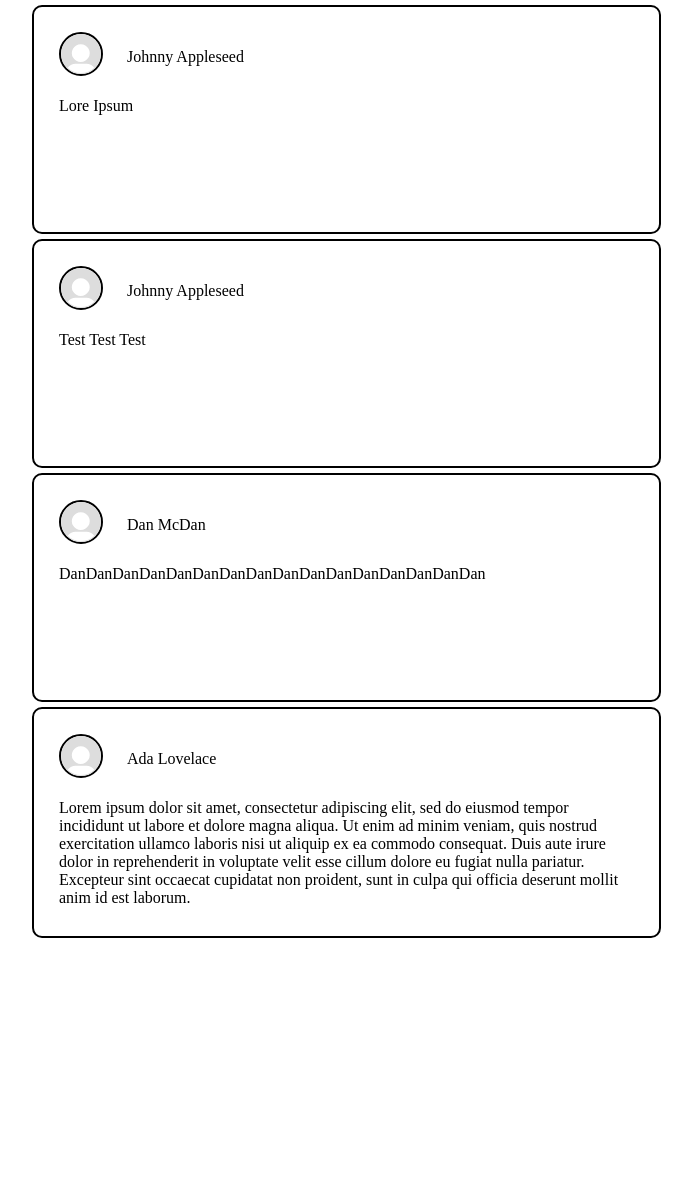
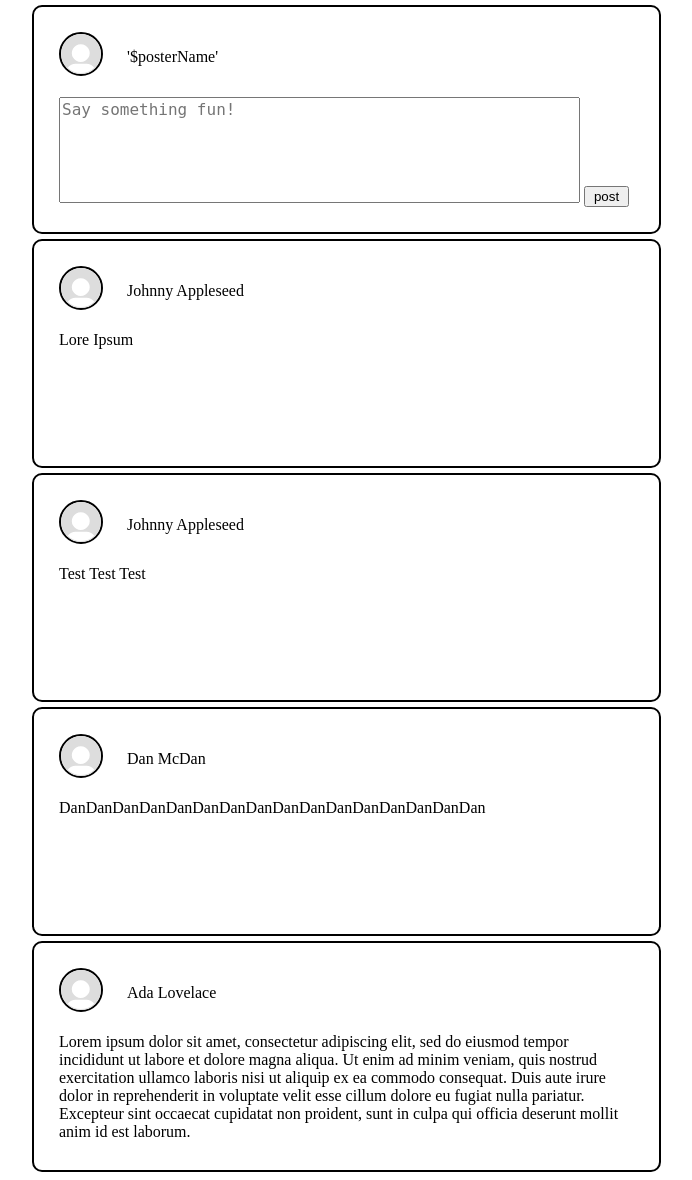
Before and after one commit to pattontj/csci311-project, a PHP site: page /mainPage.php in a window 1280 px wide. Shown: the part 90-1270 px from the top of the page, without its empty margins (76-768 px from the left). Before the commit the page ends 1028 px from the top, so only its background shows below. Run offline with PHP 8.4, Linux system fonts and the light colour scheme.

Commit message:
Added a post box

```diff
--- /dev/null
+++ b/createPost.php
@@ -0,0 +1,18 @@
+
+
+<div class='post'>
+
+    <div class='userInfo'>
+        <div>
+            <img src='assets/default_pfp.svg' class=userIcon height='40px'/>
+        </div>
+    <p style='vertical-align: 80%;'>'$posterName'</p>
+    </div>
+
+     <!--// autocomplete off: https://stackoverflow.com/questions/48948460/reload-the-page-php-without-fill-the-text-boxes-with-old-data-php --!>
+    <form action='eventual post script' method='get' style='display: inline-block;'>
+          <textarea id='postBox' name='postBox' class='createPostBox' wrap='soft' maxlength='500' placeholder='Say something fun!' autocomplete='off'></textarea>
+          <input type='submit' value='post' style='vertical-align:bottom; width: 45px;'/>
+    </form>
+
+</div>
--- a/mainPage.php
+++ b/mainPage.php
@@ -42,6 +42,9 @@
 $loreIpsum="Lorem ipsum dolor sit amet, consectetur adipiscing elit, sed do eiusmod tempor incididunt ut labore et dolore magna aliqua. Ut enim ad minim veniam, quis nostrud exercitation ullamco laboris nisi ut aliquip ex ea commodo consequat. Duis aute irure dolor in reprehenderit in voluptate velit esse cillum dolore eu fugiat nulla pariatur. Excepteur sint occaecat cupidatat non proident, sunt in culpa qui officia deserunt mollit anim id est laborum.";
 
      require_once("post.php");
+
+     require_once("createPost.php");
+
      form_post(0, "Johnny Appleseed", "Lore Ipsum", 5);
      form_post(0, "Johnny Appleseed", "Test Test Test", 10000);
      form_post(1, "Dan McDan", "DanDanDanDanDanDanDanDanDanDanDanDanDanDanDanDan", 3);
--- a/post.css
+++ b/post.css
@@ -36,3 +36,14 @@
     overflow-wrap: normal;
 
 }
+
+.createPostBox {
+    margin-top: 15px;
+    width: 515px;
+    height: 100px;
+
+    overflow: hidden;
+    resize: none;
+
+    font-size: large;
+}
--- a/post.php
+++ b/post.php
@@ -18,7 +18,6 @@ function form_post($posterID=0, $posterName="Name User", $content = "Lore Ipsum"
     echo "
     <div class='post'>
 
-
     <div class='userInfo'>
         <div>
             <img src='assets/default_pfp.svg' class=userIcon height='40px'/>
@@ -26,12 +25,7 @@ function form_post($posterID=0, $posterName="Name User", $content = "Lore Ipsum"
     <p style='vertical-align: 80%;'>$posterName</p>
     </div>
 
-
-
-
     <text class='postContent'> $content </text>
-
-
 
     </div>
 
```
